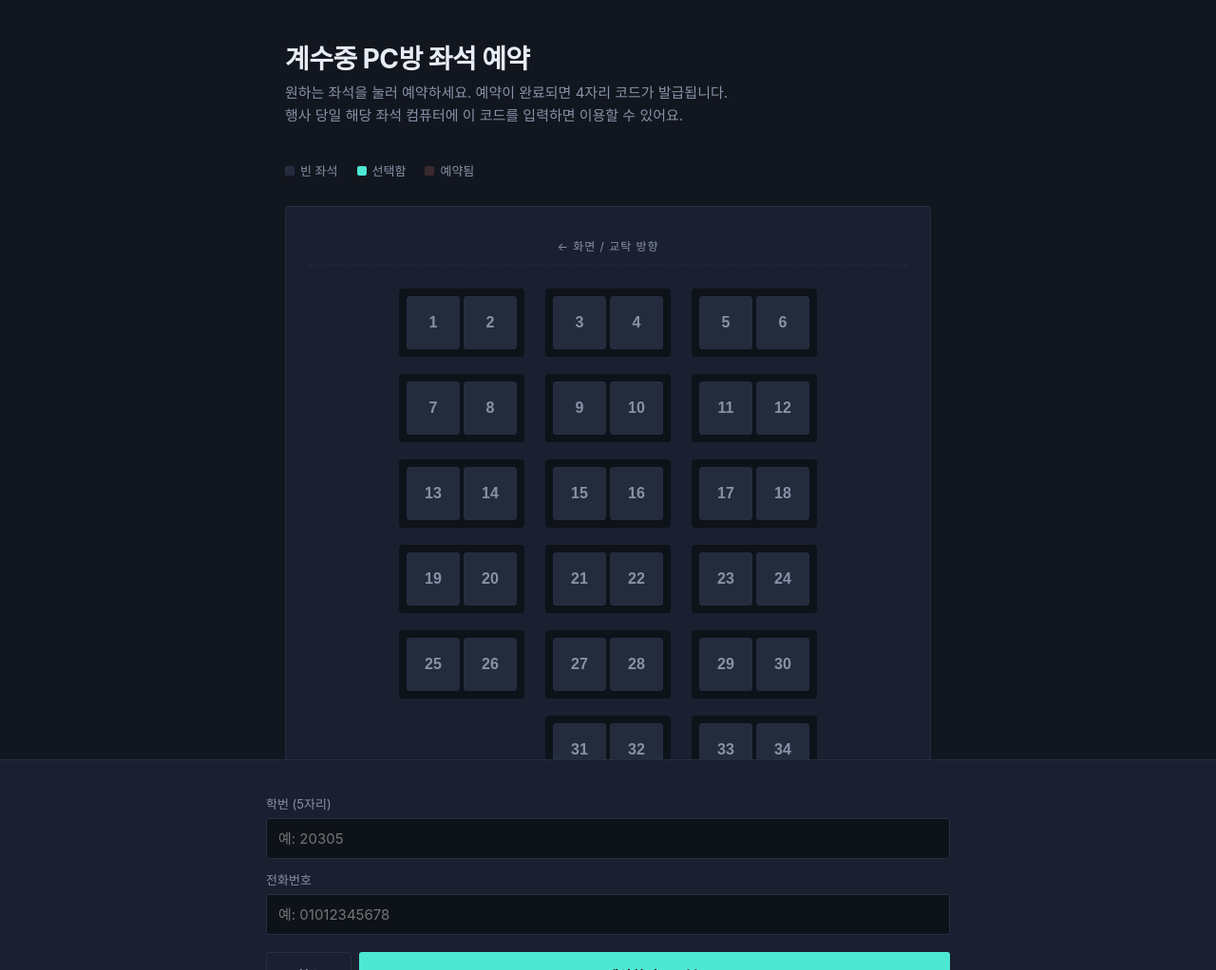
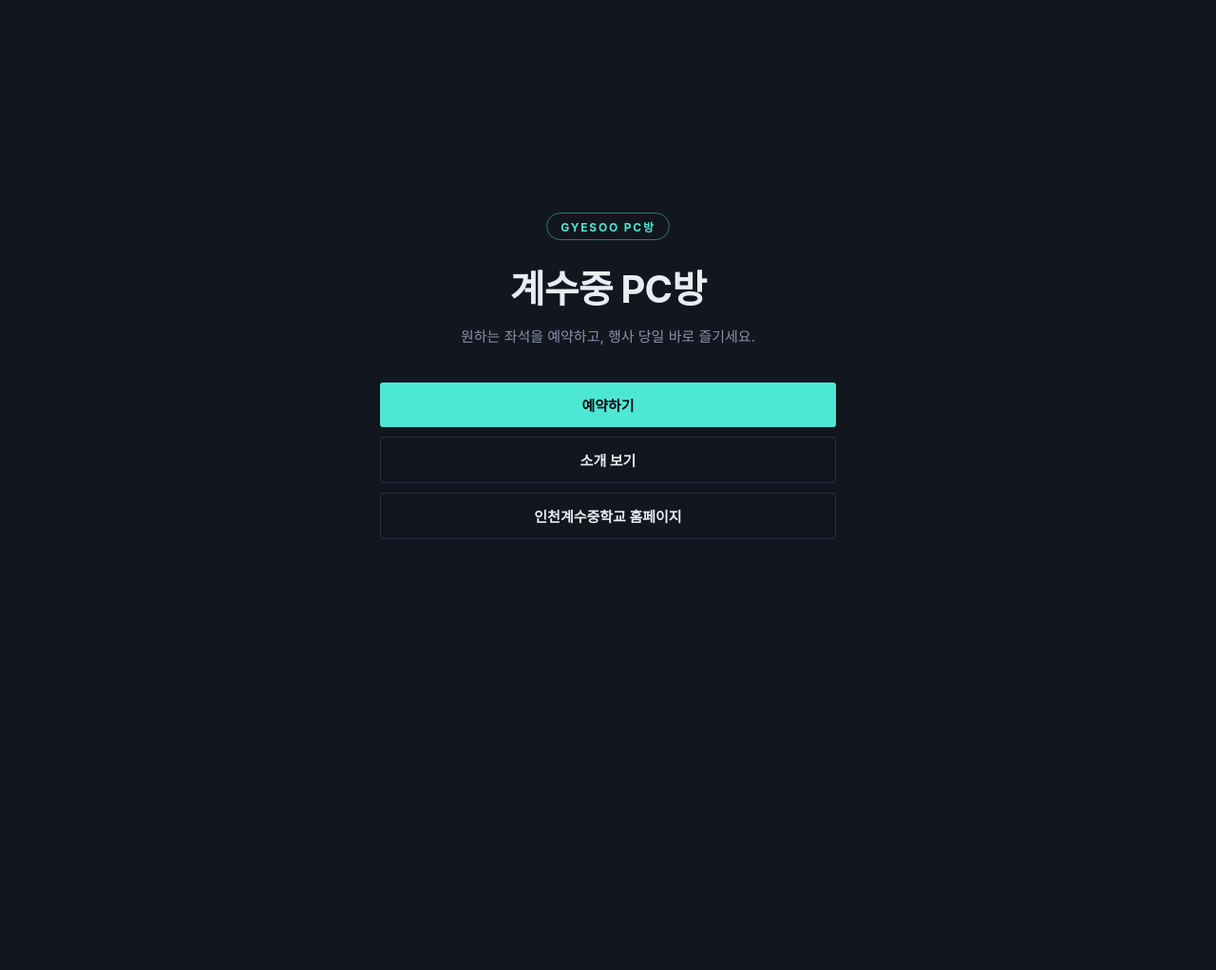
Before and after one commit to Pudol-Coder/GyesooPC, a website: page public/index.html in a window 1280 px wide. Shown: the whole page at 95% size. After the commit the page ends 800 px from the top, so only its background shows below. Drawn offline with Linux system fonts and the light colour scheme; no server answers.

Commit message:
페이지 대규모 수정

```diff
--- a/public/index.html
+++ b/public/index.html
@@ -3,58 +3,33 @@
 <head>
 <meta charset="UTF-8">
 <meta name="viewport" content="width=device-width, initial-scale=1, maximum-scale=1">
-<title>계수중 PC방 좌석 예약</title>
+<title>계수중 PC방</title>
 <link rel="stylesheet" href="style.css">
 </head>
 <body>
-<div class="wrap">
-  <h1 class="title">계수중 PC방 좌석 예약</h1>
-  <p class="subtitle">원하는 좌석을 눌러 예약하세요. 예약이 완료되면 4자리 코드가 발급됩니다.<br>행사 당일 해당 좌석 컴퓨터에 이 코드를 입력하면 이용할 수 있어요.</p>
+<div class="landing">
+  <div class="landing-inner">
+    <div class="landing-badge">GYESOO PC방</div>
+    <h1 class="landing-title">계수중 PC방</h1>
+    <p class="landing-sub">원하는 좌석을 예약하고, 행사 당일 바로 즐기세요.</p>
 
-  <div class="legend">
-    <span><i class="dot free"></i>빈 좌석</span>
-    <span><i class="dot selected"></i>선택함</span>
-    <span><i class="dot taken"></i>예약됨</span>
-  </div>
+    <div class="landing-btns">
+      <button class="btn btn-primary landing-btn" id="goReserve">예약하기</button>
+      <button class="btn btn-outline landing-btn" id="toggleIntro">소개 보기</button>
+      <a class="btn btn-outline landing-btn" href="http://gyesoo.icems.kr" target="_blank" rel="noopener">인천계수중학교 홈페이지</a>
+    </div>
 
-  <div class="room" id="room">
-    <div class="front-label">← 화면 / 교탁 방향</div>
-    <div id="rows"></div>
-  </div>
-
-  <a href="admin.html" class="admin-link">관리자 페이지</a>
-</div>
-
-<div class="panel" id="panel">
-  <div class="panel-inner">
-    <div id="formView">
-      <div class="panel-seat" id="panelSeatLabel"></div>
-      <div class="field">
-        <label for="studentId">학번 (5자리)</label>
-        <input id="studentId" type="text" inputmode="numeric" pattern="[0-9]*" placeholder="예: 20305" maxlength="5">
-      </div>
-      <div class="field">
-        <label for="phone">전화번호</label>
-        <input id="phone" type="tel" inputmode="numeric" placeholder="예: 01012345678" maxlength="11">
-      </div>
-      <div class="error" id="errorMsg"></div>
-      <div class="btn-row">
-        <button class="btn btn-ghost" id="cancelBtn">취소</button>
-        <button class="btn btn-primary" id="submitBtn">예약하기 (30분)</button>
-      </div>
-    </div>
-    <div id="resultView" style="display:none">
-      <div class="result">
-        <div class="panel-seat" id="resultSeatLabel"></div>
-        <div class="result-note">예약이 완료되었습니다.<br>행사 당일 현장에서 학번 확인 후 관리자가 입장 코드를 안내해드립니다.</div>
-      </div>
-      <div class="btn-row">
-        <button class="btn btn-primary" id="doneBtn">확인</button>
-      </div>
+    <div class="intro-panel" id="introPanel">
+      <h2>이런 행사예요</h2>
+      <ul>
+        <li>컴퓨터실 34개 좌석, 좌석당 30분 이용</li>
+        <li>미리 원하는 좌석을 예약하면 나중에 입장 코드를 받아요</li>
+        <li>당일 현장 예약도 가능해요</li>
+        <li>행사 당일, 예약한 좌석 컴퓨터에서 코드를 입력하면 바로 이용 시작!</li>
+      </ul>
     </div>
   </div>
 </div>
-
-<script src="script.js"></script>
+<script src="landing.js"></script>
 </body>
 </html>
--- /dev/null
+++ b/public/landing.js
@@ -0,0 +1,8 @@
+document.getElementById('goReserve').addEventListener('click', () => {
+  window.location.href = 'reserve.html';
+});
+
+const introPanel = document.getElementById('introPanel');
+document.getElementById('toggleIntro').addEventListener('click', () => {
+  introPanel.classList.toggle('open');
+});
--- a/public/style.css
+++ b/public/style.css
@@ -184,3 +184,96 @@ body {
   text-decoration: none;
 }
 .admin-link:hover { color: var(--accent); }
+
+/* --- 인트로(랜딩) 페이지 --- */
+@keyframes fadeInUp {
+  from { opacity: 0; transform: translateY(16px); }
+  to { opacity: 1; transform: translateY(0); }
+}
+
+.landing {
+  min-height: 100vh;
+  display: flex;
+  align-items: center;
+  justify-content: center;
+  padding: 40px 20px;
+}
+
+.landing-inner {
+  max-width: 480px;
+  width: 100%;
+  text-align: center;
+}
+
+.landing-badge {
+  display: inline-block;
+  color: var(--accent);
+  font-size: 12px;
+  font-weight: 700;
+  letter-spacing: 0.15em;
+  border: 1px solid var(--accent-dim);
+  border-radius: 999px;
+  padding: 5px 14px;
+  margin-bottom: 20px;
+  opacity: 0;
+  animation: fadeInUp 0.5s ease forwards;
+}
+
+.landing-title {
+  font-size: 40px;
+  font-weight: 700;
+  letter-spacing: -0.02em;
+  margin: 0 0 12px;
+  opacity: 0;
+  animation: fadeInUp 0.5s ease forwards;
+  animation-delay: 0.1s;
+}
+
+.landing-sub {
+  color: var(--text-dim);
+  font-size: 15px;
+  line-height: 1.6;
+  margin: 0 0 36px;
+  opacity: 0;
+  animation: fadeInUp 0.5s ease forwards;
+  animation-delay: 0.2s;
+}
+
+.landing-btns {
+  display: flex;
+  flex-direction: column;
+  gap: 10px;
+  opacity: 0;
+  animation: fadeInUp 0.5s ease forwards;
+  animation-delay: 0.3s;
+}
+
+.landing-btn { text-decoration: none; }
+
+.btn-outline {
+  background: transparent;
+  color: var(--text);
+  border: 1px solid var(--line);
+}
+.btn-outline:hover { border-color: var(--accent); color: var(--accent); }
+
+.intro-panel {
+  max-height: 0;
+  overflow: hidden;
+  transition: max-height 0.3s ease;
+  text-align: left;
+  margin-top: 8px;
+}
+.intro-panel.open { max-height: 320px; margin-top: 24px; }
+.intro-panel h2 {
+  font-size: 15px;
+  color: var(--accent);
+  margin: 0 0 12px;
+}
+.intro-panel ul {
+  margin: 0;
+  padding-left: 18px;
+  color: var(--text-dim);
+  font-size: 14px;
+  line-height: 1.9;
+}
```
Also changed, not shown: public/reserve.html (added, +61 -0 lines), README.md.
